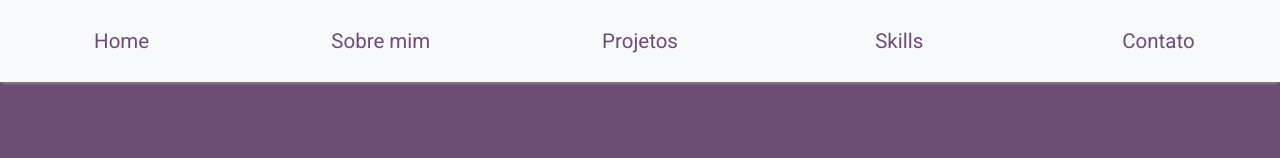
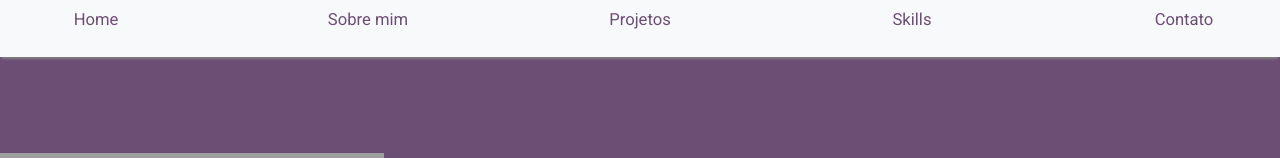
Before and after one commit to raisamrs/raisamrs.github.io, a React (Vite) app: page / in a window 1280 px wide. Shown: the top 158 px of the page. Built offline with nearby package versions, Linux system fonts and the light colour scheme; grey boxes are pictures that could not be loaded.

Commit message:
style: utilização de variáveis nas cores e mudança do padding da nav bar

```diff
--- a/src/App.css
+++ b/src/App.css
@@ -10,29 +10,36 @@ html, body {
 	height: 100%;
 }
 
+:root {
+  --purple: #6c4e75;
+  --pink: #ff25af;
+  --light-grey: #dee2e6;
+	--grey: #808080
+}
 .main-container {
 	display: flex;
 	flex-direction: column;
 	min-height: 100vh;
+	min-width: 100vw;
 }
 
 .navbar {
-	box-shadow: 0 4px 2px -2px gray;
-	background-color: #6c4e75;
-	color: #6c4e75;
+	box-shadow: 0 4px 2px -2px var(--grey);
+	background-color: var(--purple);
+	color: var(--purple);
 	display: flex;
-	padding: 2vw;
+	padding-bottom: 03vh;
 	gap: 3%;
 }
 .nav-link {
-display: flex;
-font-size: 1.6vw;
-justify-content: space-evenly;
-width: 15vw;
+	display: flex;
+	font-size: 1.3vw;
+	justify-content: space-evenly;
+	width: 15vw;
 }
 
 .nav-link:hover {
-	color: rgba(31, 30, 30, 0.775);
+	color: var(--pink);
 	font-weight: bolder;
   transform: scale(1.3);
 }
```
